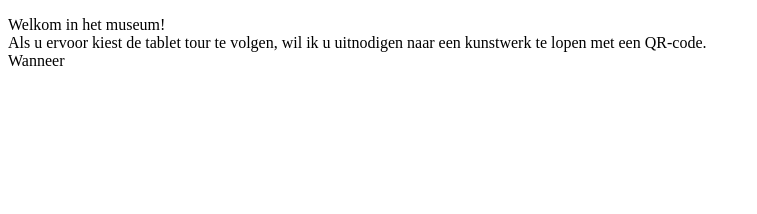
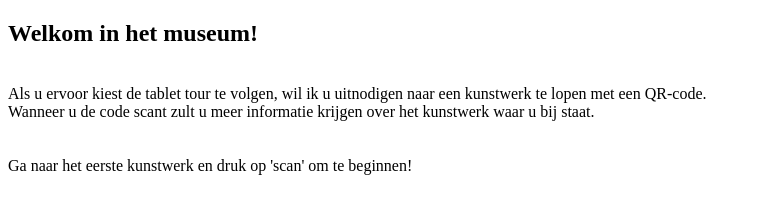
Before and after one commit to xIsabelG/barCode, a plain HTML site: page index.html in a window 1280 px wide. Shown: the whole page, without its empty margins (0-757 px from the left). Drawn offline with Linux system fonts and the light colour scheme.

Commit message:
second
index stuff added

```diff
--- a/index.html
+++ b/index.html
@@ -1,17 +1,21 @@
 <!DOCTYPE html>
 <html lang="en">
 <head>
-    <title>Welkom!</title>
+    <title>Tablet tour!</title>
     <meta charset="utf-8">
     <link rel="stylesheet" href="style/style.css">
 </head>
 <body>
 
 <p>
-    Welkom in het museum!<br>
+    <h2>Welkom in het museum!</h2><br>
     Als u ervoor kiest de tablet tour te volgen, wil ik u uitnodigen naar een kunstwerk te lopen met een QR-code. <br>
-    Wanneer
+    Wanneer u de code scant zult u meer informatie krijgen over het kunstwerk waar u bij staat.
+    <br><br><br>
+    Ga naar het eerste kunstwerk en druk op 'scan' om te beginnen!
 </p>
+
+
 
 <script src="js/script.js"></script>
 </body>
```
